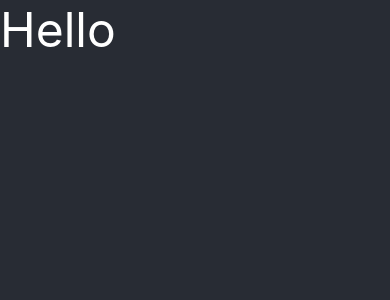
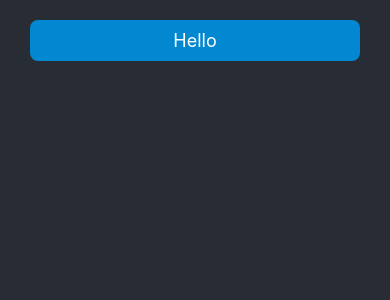
Before and after one commit to chairoel/first-project-react-native, a React Native app: screen / in a window 390 px wide. Shown: the top 300 px of the page. Built offline with nearby package versions, Linux system fonts and the light colour scheme.

Commit message:
touchable opacity styling like button>

```diff
--- a/App.js
+++ b/App.js
@@ -10,8 +10,20 @@ const App = () => {
     <View style={{flex: 1, backgroundColor: '#282c34'}}>
       <StatusBar backgroundColor={'#282c34'} barStyle={'light-content'} />
 
-      <TouchableOpacity onPress={() => hello('cinta')}>
-        <Text style={{fontSize: 48, color: 'white'}}>Hello</Text>
+      <TouchableOpacity
+        style={{
+          backgroundColor: '#0288d1',
+          marginHorizontal: 30,
+          marginTop: 20,
+          justifyContent: 'center',
+          alignItems: 'center',
+
+          paddingTop: 10,
+          paddingBottom: 10,
+          borderRadius: 8,
+        }}
+        onPress={() => hello('cinta')}>
+        <Text style={{fontSize: 18, color: 'white'}}>Hello</Text>
       </TouchableOpacity>
     </View>
   );
```
